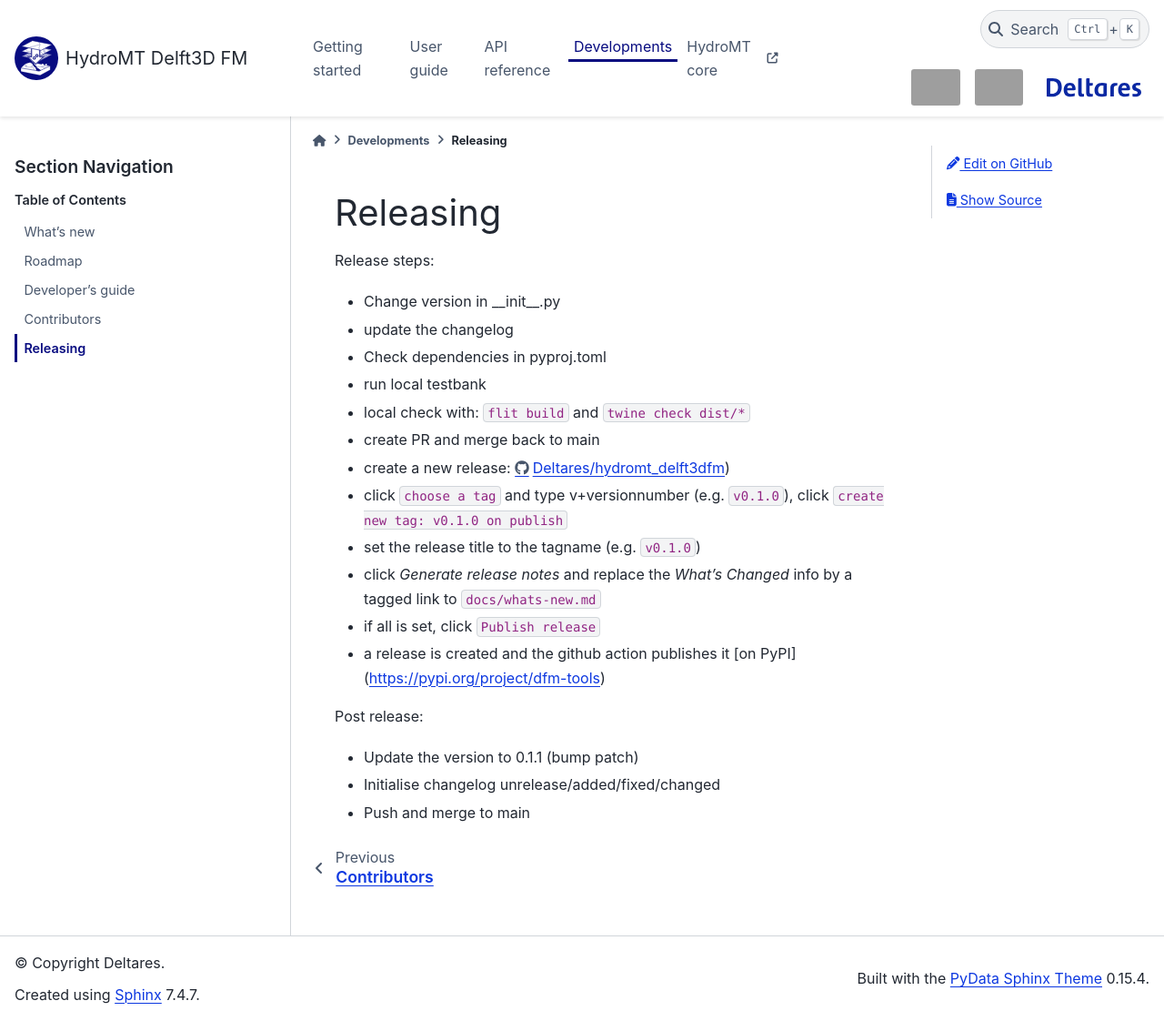
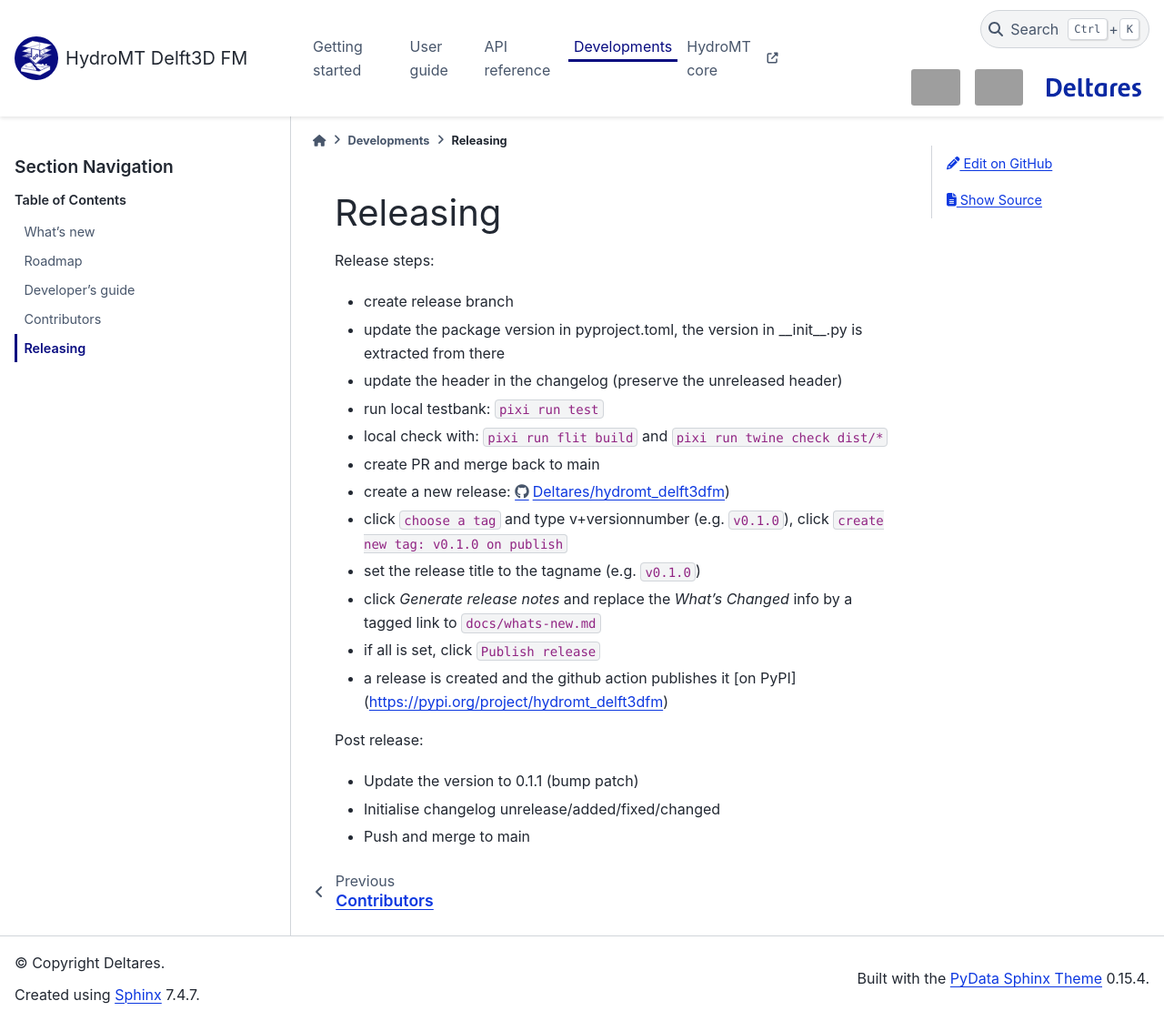
Before and after one commit to Deltares/hydromt_delft3dfm, a Sphinx documentation site: the page built from docs/dev_guide/release.rst, in a window 1280 px wide and 1122 px high. Shown: the whole window at 91% size. Built offline with Sphinx 7.4.7 and the PyData theme 0.15.4, drawn with Linux system fonts in a browser that asks for light colours; pages that are not in the unit, such as notebooks, are missing from menus; grey boxes are pictures that could not be loaded.

Commit message:
bumpversion, update changelog, update release docs (#356)
* bumpversion

* update changelog

* update release docs

```diff
--- a/docs/changelog.rst
+++ b/docs/changelog.rst
@@ -8,7 +8,11 @@ The format is based on `Keep a Changelog`_, and this project adheres to
 
 UNRELEASED
 ==========
-This release supports Python 3.11 and up. Some new features are only available from D-Flow FM version 2027.01 and up.
+
+
+v0.4.0 (29 October 2026)
+========================
+This release supports Python 3.11 and up. Some new features are only available from D-Flow FM version 2027.01 and up. It includes many updates to support hydromt v1+ and hydrolib-core v1+ and up to date versions of several dependencies. The formatting of the yaml files has slightly changed so check your input carefully by comparing to the reference files in the repository.
 
 Added
 -----
--- a/docs/dev_guide/release.rst
+++ b/docs/dev_guide/release.rst
@@ -5,18 +5,18 @@ Releasing
 
 Release steps:
 
-* Change version in __init__.py
-* update the changelog
-* Check dependencies in pyproj.toml
-* run local testbank
-* local check with: ``flit build`` and ``twine check dist/*``
+* create release branch
+* update the package version in pyproject.toml, the version in __init__.py is extracted from there
+* update the header in the changelog (preserve the unreleased header)
+* run local testbank: ``pixi run test``
+* local check with: ``pixi run flit build`` and ``pixi run twine check dist/*``
 * create PR and merge back to main
 * create a new release: https://github.com/Deltares/hydromt_delft3dfm/releases/new)
 * click ``choose a tag`` and type v+versionnumber (e.g. ``v0.1.0``), click ``create new tag: v0.1.0 on publish``
 * set the release title to the tagname (e.g. ``v0.1.0``)
 * click `Generate release notes` and replace the `What's Changed` info by a tagged link to ``docs/whats-new.md``
 * if all is set, click ``Publish release``
-* a release is created and the github action publishes it [on PyPI](https://pypi.org/project/dfm-tools)
+* a release is created and the github action publishes it [on PyPI](https://pypi.org/project/hydromt_delft3dfm)
 
 Post release:
 
--- a/pyproject.toml
+++ b/pyproject.toml
@@ -4,6 +4,7 @@ build-backend = "flit_core.buildapi"
 
 [project]
 name = "hydromt_delft3dfm"
+version = "0.4.0"
 authors = [
     { name = "Rinske Hutten", email = "rinske.hutten@deltares.nl" },
     { name = "Xiaohan Li", email = "xiaohan.li@deltares.nl" },
@@ -55,7 +56,7 @@ classifiers = [
     "Programming Language :: Python :: 3.13",
     "Programming Language :: Python :: 3.14",
 ]
-dynamic = ['version', 'description']
+dynamic = ['description']
 
 [project.optional-dependencies]
 dev = [
```
Also changed, not shown: hydromt_delft3dfm/__init__.py (+7 -2 lines), 1 other file.
